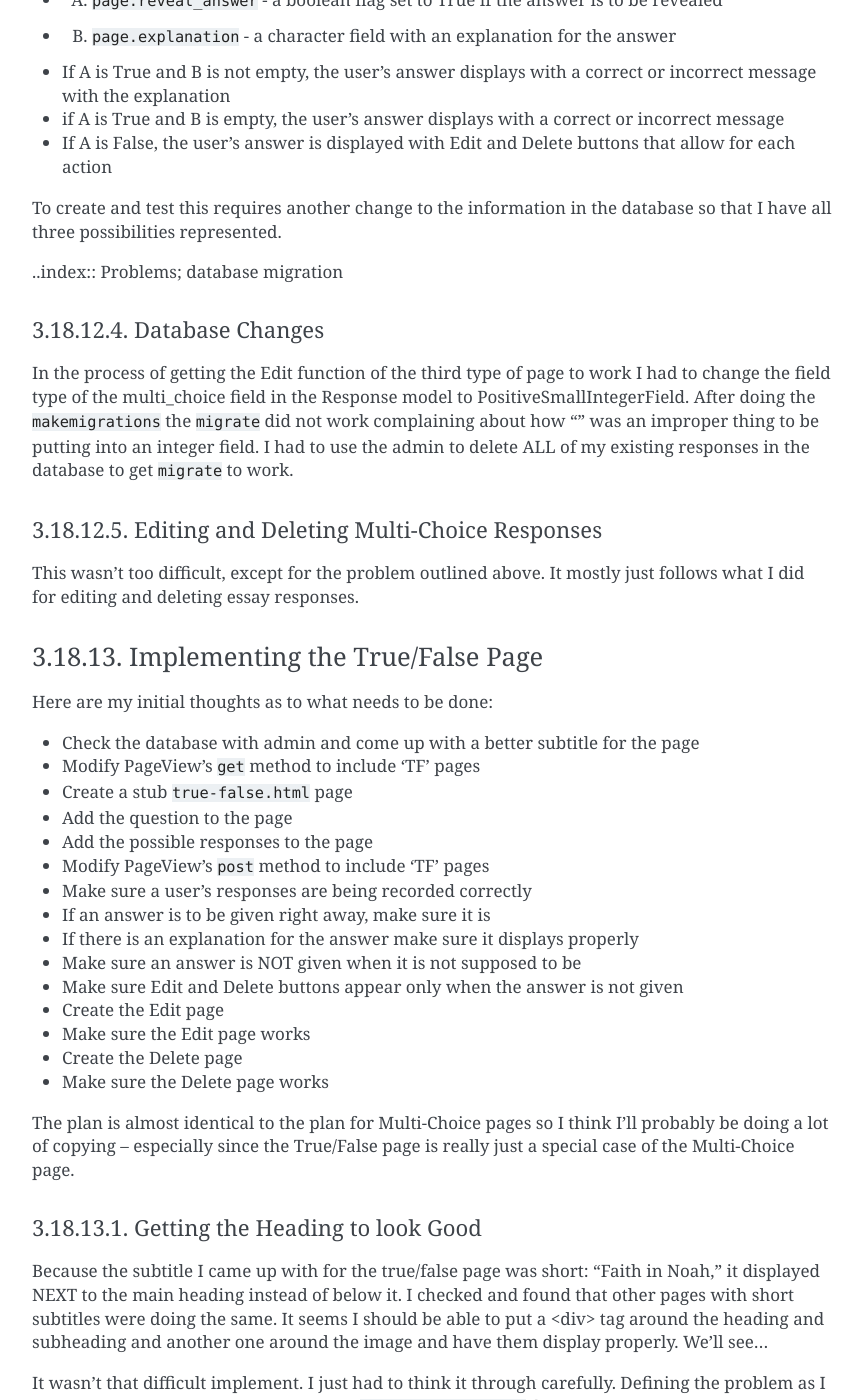
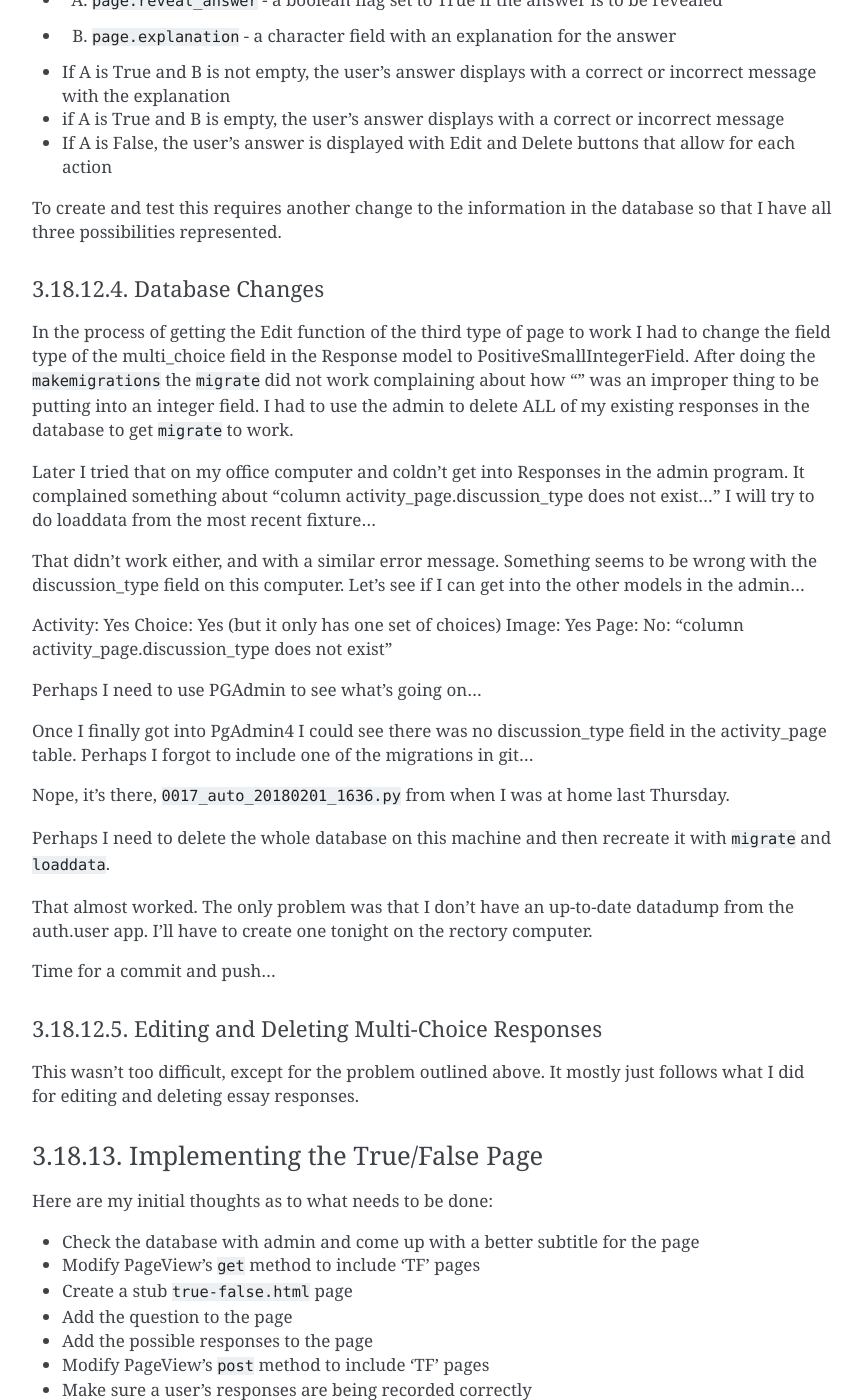
Before and after one commit to JMorris1575/confirmation2018, a Sphinx documentation site: the page built from docs/implementing.rst, in a window 1280 px wide and 1400 px high, scrolled down 35793 px. Shown: the whole window, without its empty margins (338-1201 px from the left). Built offline with Sphinx 7.4.7, drawn with Linux system fonts in a browser that asks for light colours.

Commit message:
Trying to port to the office computer - unsuccessful

```diff
--- a/docs/implementing.rst
+++ b/docs/implementing.rst
@@ -1539,7 +1539,7 @@ giveen:
 To create and test this requires another change to the information in the database so that I have all three
 possibilities represented.
 
-..index:: Problems; database migration
+.. index:: Problems; database migration
 
 Database Changes
 ++++++++++++++++
@@ -1548,6 +1548,33 @@ In the process of getting the Edit function of the third type of page to work I
 the multi_choice field in the Response model to PositiveSmallIntegerField. After doing the ``makemigrations`` the
 ``migrate`` did not work complaining about how "" was an improper thing to be putting into an integer field. I had to
 use the admin to delete ALL of my existing responses in the database to get ``migrate`` to work.
+
+Later I tried that on my office computer and coldn't get into Responses in the admin program. It complained something
+about "column activity_page.discussion_type does not exist..." I will try to do loaddata from the most recent fixture...
+
+That didn't work either, and with a similar error message. Something seems to be wrong with the discussion_type field on
+this computer. Let's see if I can get into the other models in the admin...
+
+Activity: Yes
+Choice: Yes (but it only has one set of choices)
+Image: Yes
+Page: No: "column activity_page.discussion_type does not exist"
+
+Perhaps I need to use PGAdmin to see what's going on...
+
+Once I finally got into PgAdmin4 I could see there was no discussion_type field in the activity_page table. Perhaps I
+forgot to include one of the migrations in git...
+
+Nope, it's there, ``0017_auto_20180201_1636.py`` from when I was at home last Thursday.
+
+Perhaps I need to delete the whole database on this machine and then recreate it with ``migrate`` and ``loaddata``.
+
+That almost worked. The only problem was that I don't have an up-to-date datadump from the auth.user app. I'll have
+to create one tonight on the rectory computer.
+
+Time for a commit and push...
+
+
 
 Editing and Deleting Multi-Choice Responses
 +++++++++++++++++++++++++++++++++++++++++++
```
